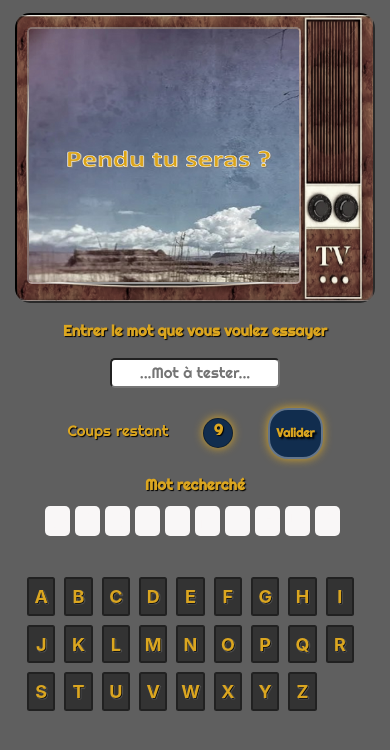
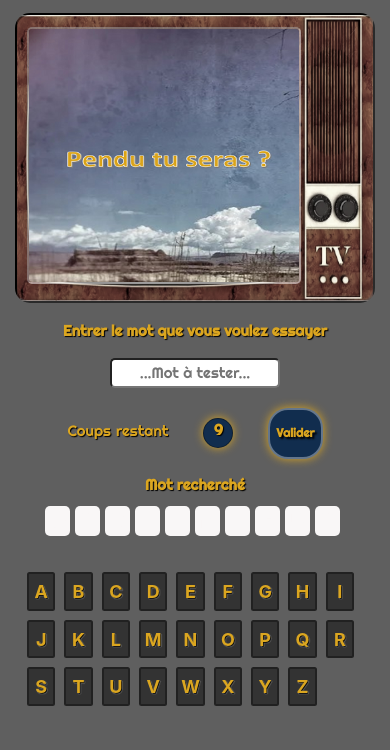
Before and after one commit to BenjiBrana/projet-Passerelle1, a website: page index.html in a window 390 px wide. Drawn offline with nearby package versions, Linux system fonts and the light colour scheme.

Commit message:
rectif disposition

```diff
--- a/design/sass/default.scss
+++ b/design/sass/default.scss
@@ -60,9 +60,9 @@ body {
     @include flex();
     align-content: space-between;
 }
-#page {
+section {
     width: 55%;
-    height: 75vh;
+    height: 100vh;
     margin: 0 auto;
 }
 
@@ -333,7 +333,7 @@ button.keyboard-button {
     .virtual-keyboard {
         display: none;
     }
-    #page {
+    section {
         width: 100%;
         height: 75vh;
     }
@@ -371,7 +371,7 @@ button.keyboard-button {
 
 }
 @media all and (min-width: 600px) and (max-width: 699px) {
-    #page {
+    section {
         height: 73vh;
     }
 }
@@ -380,9 +380,7 @@ button.keyboard-button {
         display: flex;
         flex-direction: column;
         flex-wrap: nowrap;
-        section.container-fluid {
-            flex: 2;
-        }
+
     }
     .mot {
         height: 25rem;
@@ -405,7 +403,7 @@ button.keyboard-button {
     }
 }
 @media all and (min-width: 200px) and (max-width: 599px) {
-    #page {
+    section {
         font-size: 1rem;
         height: 70vh;
         width: 100%;
--- a/index.html
+++ b/index.html
@@ -14,10 +14,8 @@
 <script src="script.js"></script>
 
 <body class="bg-gray">
-	<section class="container-fluid">
-		<div id="message" class="hidden bg-black">
-		</div>
-		<div id="page" class="pt-3">
+	<section class="container pt-3">
+		<div id="message" class="hidden bg-black"></div>
 		<div class="pendu my-1">
 			<img class="imgTv" name="pendu" src="assets/img/pendu_0.png" alt="Pendu" />
 			<br />
@@ -25,7 +23,8 @@
 		<form class="mot py-0 my-0">
 			<div class="d-flex flex-column mx-auto motRechercher pt-3">
 				<p class="siGagner py-2">Entrer le mot que vous voulez essayer</p>
-					<input class="text-center mx-auto w-50 my-3" type="text" id="motProposer"placeholder="...Mot à tester..." />
+				<input class="text-center mx-auto w-50 my-3" type="text" id="motProposer"
+					placeholder="...Mot à tester..." />
 				<div class="cacher w-100 my-2 mx-auto gap-5 ">
 					<div class="coups py-2">
 						<h3 class="titreCoups d-flex gap-2"> <span>Coups</span> <span>restant</span></h3>
@@ -58,7 +57,7 @@
 				</div>
 			</div>
 		</form>
-			<div class="w-100 row virtual-keyboard mx-auto" id="clavier">
+		<div class="w-100 row virtual-keyboard mx-auto mt-2" id="clavier">
 			<button class="keyboard-button btn btn-light col-1 " onclick="proposer(this);">A</button>
 			<button class="keyboard-button btn btn-light col-1" onclick="proposer(this);">B</button>
 			<button class="keyboard-button btn btn-light col-1" onclick="proposer(this);">C</button>
@@ -86,7 +85,6 @@
 			<button class="keyboard-button btn btn-light col-1" onclick="proposer(this);">Y</button>
 			<button class="keyboard-button btn btn-light col-1" onclick="proposer(this);">Z</button>
 		</div>
-		</div>
 	</section>
 
 
```
Also changed, not shown: design/css/default.css, 1 other file. Lines whose indentation alone changed are shown as unchanged.
